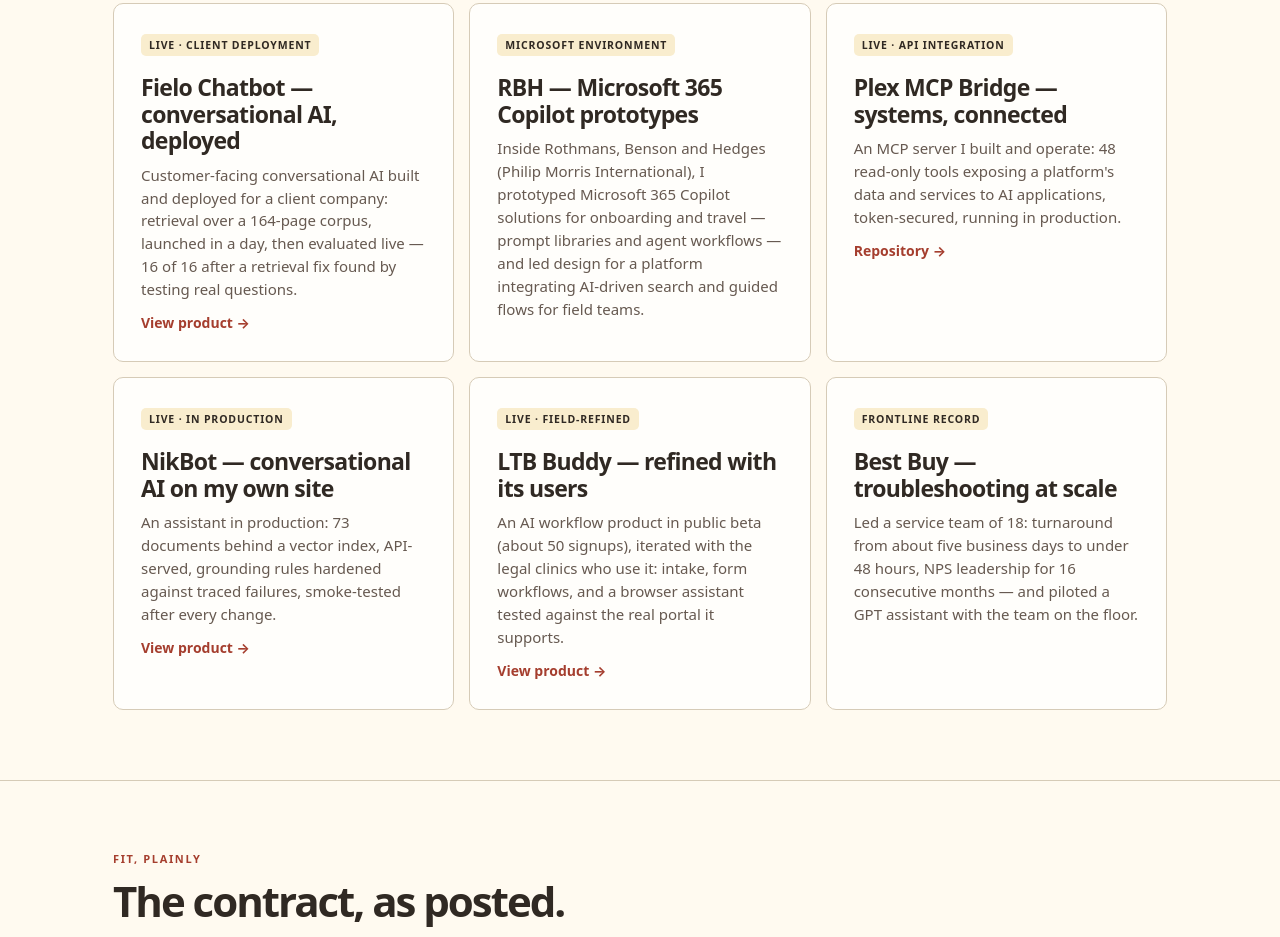
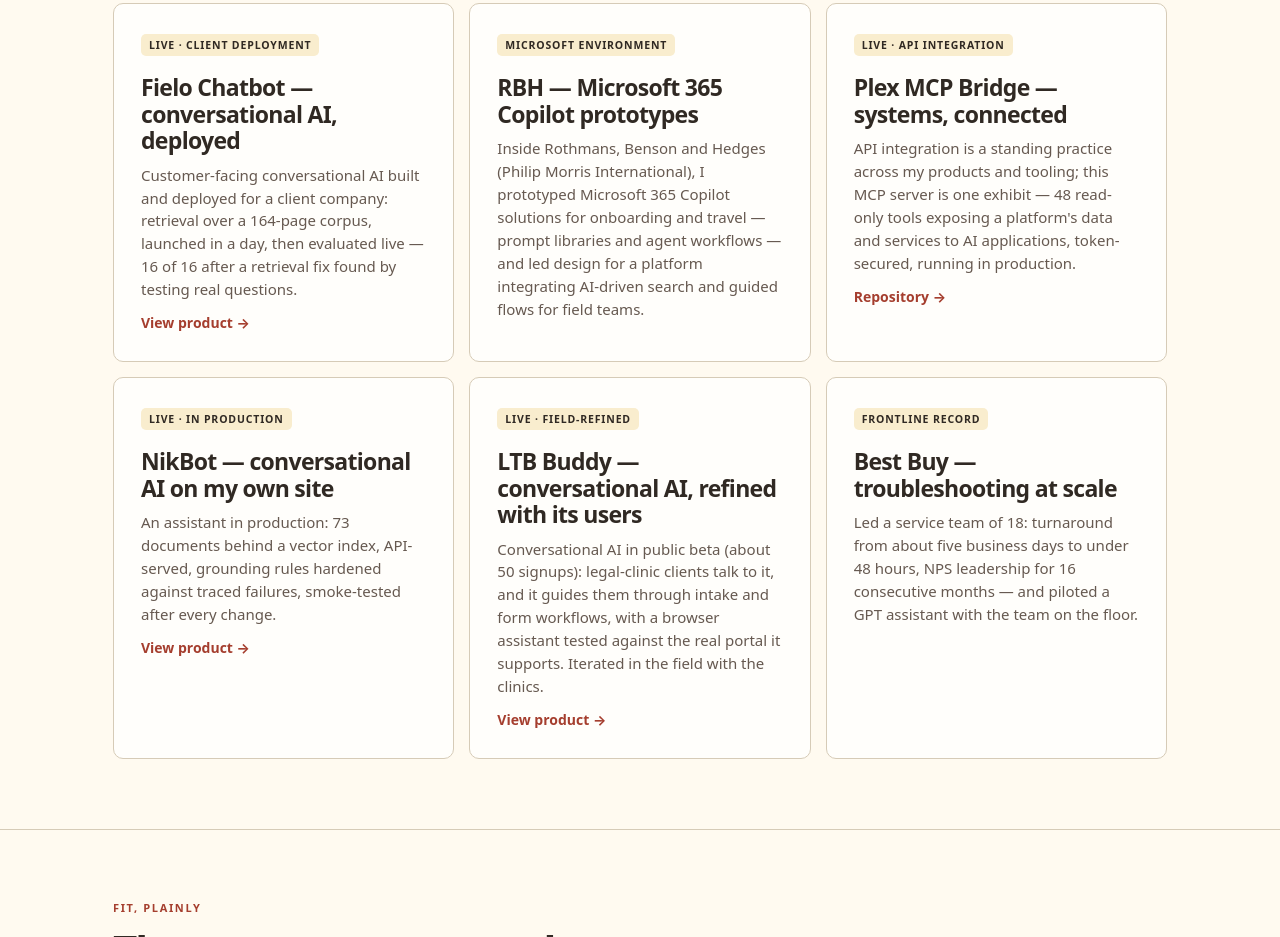
Before and after one commit to nickhilster/jd-microsites, a plain HTML site: page clearprism-jd/index.html in a window 1280 px wide. Shown: the part 1537-2474 px from the top of the page. Drawn offline with Linux system fonts and the light colour scheme.

Commit message:
Clear Prism microsite: LTB Buddy conversational AI + API breadth (Nik correction)

```diff
--- a/clearprism-jd/index.html
+++ b/clearprism-jd/index.html
@@ -70,7 +70,7 @@ footer{background:#211b17;color:#cabba7;font-size:12px;padding:26px 0}
 <header class="hero"><div class="shell">
   <div class="eyebrow">Clear Prism · Forward Deployed Engineer · Toronto · 6-Month Contract</div>
   <h1>Deployed with users. Refined in the field.</h1>
-  <p class="lead">This role asks for three things: build and deploy customer-facing AI solutions, integrate them with business systems, and work with users to test real-world scenarios and improve performance. That loop — build, deploy, sit with users, refine — is my working pattern. This page shows it in deployed work: conversational AI live for a client company, AI prototyped inside an enterprise Microsoft environment, and APIs connecting applications to the systems behind them.</p>
+  <p class="lead">This role asks for three things: build and deploy customer-facing AI solutions, integrate them with business systems, and work with users to test real-world scenarios and improve performance. That loop — build, deploy, sit with users, refine — is my working pattern. This page shows it in deployed work: conversational AI live for a client company and for legal clinics, AI prototyped inside an enterprise Microsoft environment, and APIs of every kind connecting applications to the systems behind them.</p>
   <div class="ctas"><a class="btn btn-solid" href="#evidence">See the evidence</a><a class="btn btn-line" href="#loop">The deployment loop</a></div>
   <div class="chips"><span class="chip">Conversational AI, deployed</span><span class="chip">Microsoft 365 Copilot prototyping</span><span class="chip">API integration</span><span class="chip">Field refinement with users</span><span class="chip">Toronto · Onsite-ready</span></div>
 </div></header>
@@ -94,9 +94,9 @@ footer{background:#211b17;color:#cabba7;font-size:12px;padding:26px 0}
   <div class="cards">
     <div class="card"><span class="tag">Live · Client deployment</span><h3>Fielo Chatbot — conversational AI, deployed</h3><p>Customer-facing conversational AI built and deployed for a client company: retrieval over a 164-page corpus, launched in a day, then evaluated live — 16 of 16 after a retrieval fix found by testing real questions.</p><p style="margin-top:10px"><a href="https://fielo-bot.teambotics.app">View product →</a></p></div>
     <div class="card"><span class="tag">Microsoft environment</span><h3>RBH — Microsoft 365 Copilot prototypes</h3><p>Inside Rothmans, Benson and Hedges (Philip Morris International), I prototyped Microsoft 365 Copilot solutions for onboarding and travel — prompt libraries and agent workflows — and led design for a platform integrating AI-driven search and guided flows for field teams.</p></div>
-    <div class="card"><span class="tag">Live · API integration</span><h3>Plex MCP Bridge — systems, connected</h3><p>An MCP server I built and operate: 48 read-only tools exposing a platform's data and services to AI applications, token-secured, running in production.</p><p style="margin-top:10px"><a href="https://github.com/nickhilster/plex-media-workflows">Repository →</a></p></div>
+    <div class="card"><span class="tag">Live · API integration</span><h3>Plex MCP Bridge — systems, connected</h3><p>API integration is a standing practice across my products and tooling; this MCP server is one exhibit — 48 read-only tools exposing a platform's data and services to AI applications, token-secured, running in production.</p><p style="margin-top:10px"><a href="https://github.com/nickhilster/plex-media-workflows">Repository →</a></p></div>
     <div class="card"><span class="tag">Live · In production</span><h3>NikBot — conversational AI on my own site</h3><p>An assistant in production: 73 documents behind a vector index, API-served, grounding rules hardened against traced failures, smoke-tested after every change.</p><p style="margin-top:10px"><a href="https://nikdesign.ca">View product →</a></p></div>
-    <div class="card"><span class="tag">Live · Field-refined</span><h3>LTB Buddy — refined with its users</h3><p>An AI workflow product in public beta (about 50 signups), iterated with the legal clinics who use it: intake, form workflows, and a browser assistant tested against the real portal it supports.</p><p style="margin-top:10px"><a href="https://ltbbuddy.ca">View product →</a></p></div>
+    <div class="card"><span class="tag">Live · Field-refined</span><h3>LTB Buddy — conversational AI, refined with its users</h3><p>Conversational AI in public beta (about 50 signups): legal-clinic clients talk to it, and it guides them through intake and form workflows, with a browser assistant tested against the real portal it supports. Iterated in the field with the clinics.</p><p style="margin-top:10px"><a href="https://ltbbuddy.ca">View product →</a></p></div>
     <div class="card"><span class="tag">Frontline record</span><h3>Best Buy — troubleshooting at scale</h3><p>Led a service team of 18: turnaround from about five business days to under 48 hours, NPS leadership for 16 consecutive months — and piloted a GPT assistant with the team on the floor.</p></div>
   </div>
 </div></section>
```
